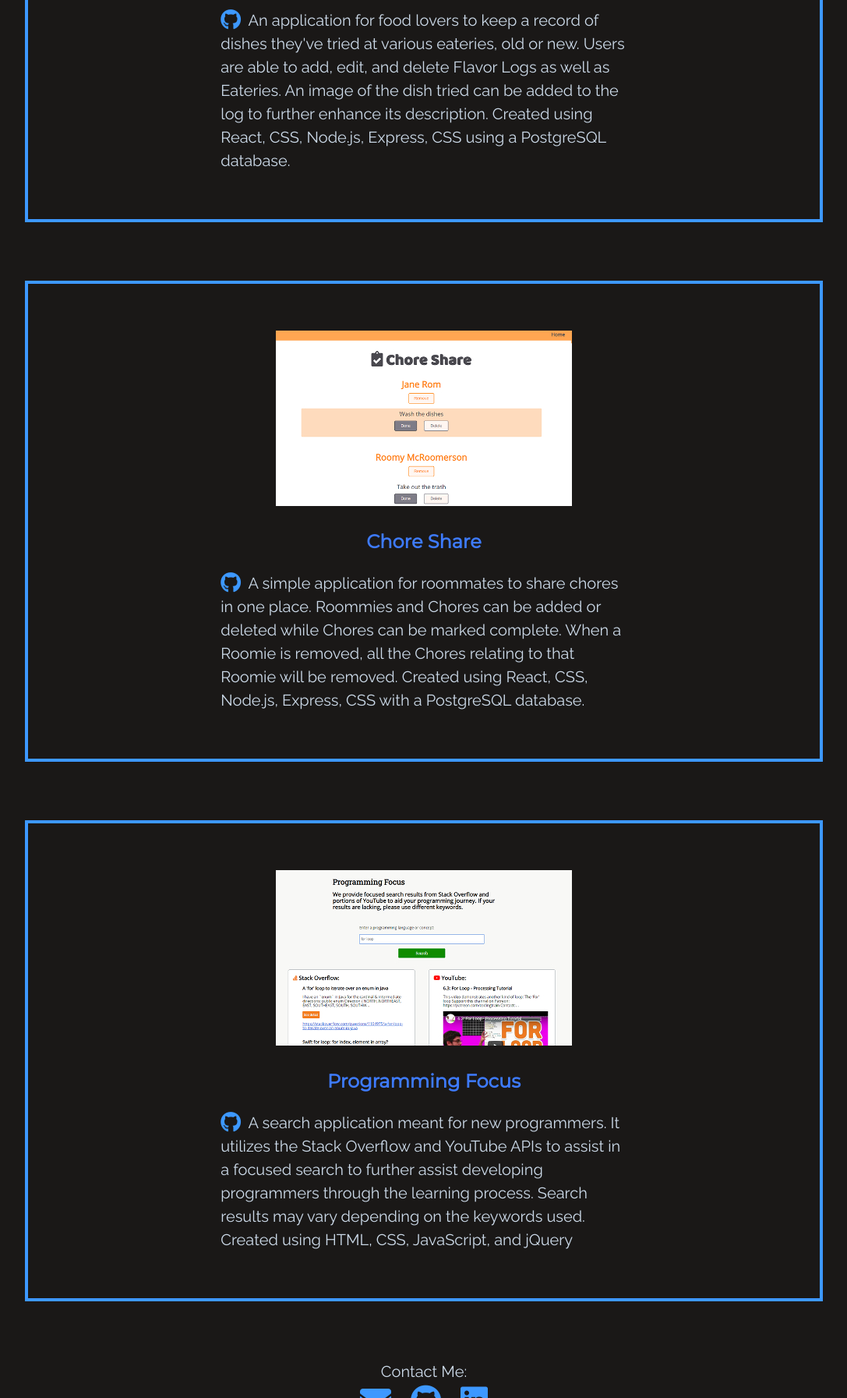
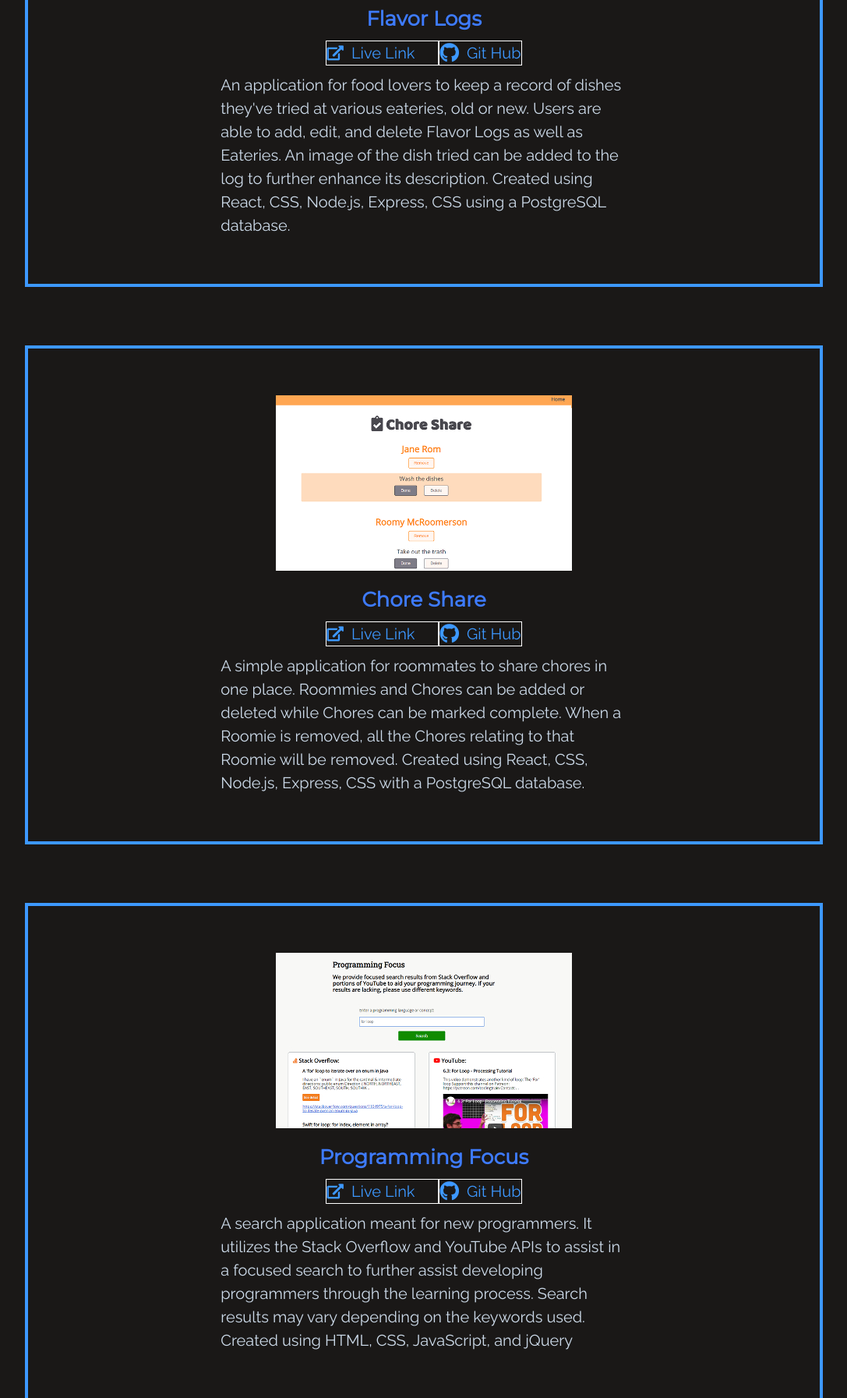
Before and after one commit to Jadedtofu/portfolio, a plain HTML site: page index.html in a window 1280 px wide. Shown: the part 1007-2800 px from the top of the page at 78% size, without its empty margins (96-1183 px from the left). Drawn offline with nearby package versions, Linux system fonts and the light colour scheme.

Commit message:
made live and gitHub links more obvious, fixed validation errors

```diff
--- a/index.html
+++ b/index.html
@@ -5,7 +5,7 @@
     <meta name="viewport" content="width=device-width, initial-scale=1.0">
     <meta http-equiv="X-UA-Compatible" content="ie=edge">
     <title>Portfolio-Lei Wang</title>
-    <link href="https://fonts.googleapis.com/css?family=Montserrat|Raleway" rel="stylesheet">
+    <link href="https://fonts.googleapis.com/css?family=Montserrat%7CRaleway" rel="stylesheet">
     <link href="https://use.fontawesome.com/releases/v5.0.7/css/all.css" rel="stylesheet">
     <link rel="stylesheet" type="text/css" href="normalize.css">
     <link rel="stylesheet" type="text/css" href="main.css">
@@ -25,7 +25,7 @@
         <div class="name-bio-info">
             <div id="name-contact" class="name-contact">
                 <header class="name-main" role="banner">
-                    <img class="profile-photo" src="https://media-exp1.licdn.com/dms/image/C5603AQHF4l9amJiHdQ/profile-displayphoto-shrink_200_200/0?e=1585180800&v=beta&t=PCnKcp50MbhL9hslz4jNdNMOk4xsdXX9l7lGBRYiiRY" alt="Lei profile photo"></img>
+                    <img class="profile-photo" src="https://media-exp1.licdn.com/dms/image/C5603AQHF4l9amJiHdQ/profile-displayphoto-shrink_200_200/0?e=1585180800&v=beta&t=PCnKcp50MbhL9hslz4jNdNMOk4xsdXX9l7lGBRYiiRY" alt="Lei profile photo">
                     <h2>Hi, my name is Lei</h2>
                 </header>
                     <p class="web-dev">I'm a Web Developer based in San Diego</p>
@@ -55,7 +55,7 @@
                     <header class="snippet" role="banner">
                         <h3 class="about-me-header">A bit about me:</h3>
                     </header>
-                    <p class="background">My background started with video game & art design. Then I learned how to be a paralegal, and now I'm coding! Currently, I work with HTML, CSS, and JavaScript to make ideas real as I continually work to improve my problem-solving skills. I'm also experienced with the React and Node.js frameworks as well as PostgreSQL. Outside of code, my love for video games, art, cooking, and Earl Grey tea remain strong.</p>
+                    <p class="background">My background started with video game & art design. Then I learned how to be a paralegal, and now I'm coding because I realized I enjoy creating and building things. Currently, I work with HTML, CSS, and JavaScript to make ideas real as I continually work to improve my problem-solving skills. I'm also experienced with the React and Node.js frameworks as well as PostgreSQL. As my developer skills keep growing, I hope to create more projects and/or collaborate with others. Outside of code, my love for video games, art, cooking, and Earl Grey tea remain strong.</p>
                 </section>
             </div>
         </div>
@@ -65,36 +65,48 @@
         </header>
 
         <div class="project-sections">
-        <section class="project-section project-1" aria-label="project-1">
+        <section class="project-section project-1" aria-label="project-1 flavor logs">
                 <a href="https://flavor-logs-app.now.sh/" target="_blank"><img class="project1-img" src="images/flavor-logs.jpg" alt="Flavor Logs Application landing Page"></a>
 
                 <div class="project-description">
                     <header class="project1-header" role="banner">
-                        <h3 class="project-name-header">Flavor Logs</h2>
+                        <h3 class="project-name-header">Flavor Logs</h3>
                     </header>
-                    <p class="project-detail"><a href="https://github.com/Jadedtofu/flavor-logs-app" target="_blank"><i class="fab fa-github fa-lg"></i></a> An application for food lovers to keep a record of dishes they've tried at various eateries, old or new. Users are able to add, edit, and delete Flavor Logs as well as Eateries. An image of the dish tried can be added to the log to further enhance its description. Created using React, CSS, Node.js, Express, CSS using a PostgreSQL database.</p>
+                    <div class="project-links">
+                        <p class="live-link"><a href="https://flavor-logs-app.now.sh/" target="_blank" aria-label="project-1 flavor logs"><i class="fas fa-external-link-alt"></i> Live Link</a></p>
+                        <p class="github-link"><a href="https://github.com/Jadedtofu/flavor-logs-app" target="_blank" aria-label="flavor logs GitHub"><i class="fab fa-github fa-lg"></i> Git Hub</a></p>
+                    </div>
+                    <p class="project-detail"> An application for food lovers to keep a record of dishes they've tried at various eateries, old or new. Users are able to add, edit, and delete Flavor Logs as well as Eateries. An image of the dish tried can be added to the log to further enhance its description. Created using React, CSS, Node.js, Express, CSS using a PostgreSQL database.</p>
                 </div>
         </section>
 
-        <section class="project-section project-2" aria-label="project-2">
+        <section class="project-section project-2" aria-label="project-2 chore share">
             <a href="https://chore-share-app.now.sh/" target="_blank"><img class="project2-img" src="images/chore-share.jpg" alt="Chore Share Application Landing Page"></a>
 
             <div class="project-description">
                 <header class="project2-header" role="banner">
                     <h3 class="project-name-header">Chore Share</h3>
                 </header>
-                <p class="project-detail"><a href="https://github.com/Jadedtofu/chore-share-app" target="_blank"><i class="fab fa-github fa-lg"></i></a> A simple application for roommates to share chores in one place. Roommies and Chores can be added or deleted while Chores can be marked complete. When a Roomie is removed, all the Chores relating to that Roomie will be removed. Created using React, CSS, Node.js, Express, CSS with a PostgreSQL database.</p>
+                <div class="project-links">
+                    <p class="live-link"><a href="https://chore-share-app.now.sh/" target="_blank" aria-label="project-2 chore share"><i class="fas fa-external-link-alt"></i> Live Link</a></p>
+                    <p class="github-link"><a href="https://github.com/Jadedtofu/chore-share-app" target="_blank" aria-label="chore share GitHub"><i class="fab fa-github fa-lg"></i> Git Hub </a></p>
+                </div>
+                <p class="project-detail"> A simple application for roommates to share chores in one place. Roommies and Chores can be added or deleted while Chores can be marked complete. When a Roomie is removed, all the Chores relating to that Roomie will be removed. Created using React, CSS, Node.js, Express, CSS with a PostgreSQL database.</p>
             </div>
         </section>
 
-        <section class="project-section project-3" aria-label="project-3">
+        <section class="project-section project-3" aria-label="project-3 programming focus">
             <a href="https://thinkful-nights-weekends-codename-camel.github.io/programmingFocus/" target="_blank"><img class="project3-img" src="images/programming-focus.jpg" alt="Programming Focus Search Application Landing Page"></a>
 
             <div class="project-description">
                 <header class="project3-header" role="banner">
                     <h3 class="project-name-header">Programming Focus</h3>
                 </header>
-                <p class="project-detail" target="_blank"><a href="https://github.com/thinkful-nights-weekends-codename-camel/programmingFocus"><i class="fab fa-github fa-lg"></i></a> A search application meant for new programmers. It utilizes the Stack Overflow and YouTube APIs to assist in a focused search to further assist developing programmers through the learning process. Search results may vary depending on the keywords used. Created using HTML, CSS, JavaScript, and jQuery</p>
+                <div class="project-links">
+                    <p class="live-link"><a href="https://thinkful-nights-weekends-codename-camel.github.io/programmingFocus/" target="_blank" aria-label="project-3 programming focus"><i class="fas fa-external-link-alt"></i> Live Link</a></p>
+                    <p class="github-link"><a href="https://github.com/thinkful-nights-weekends-codename-camel/programmingFocus" target="_blank" aria-label="programming focus GitHub"><i class="fab fa-github fa-lg"></i> Git Hub </a></p>
+                </div>
+                <p class="project-detail"> A search application meant for new programmers. It utilizes the Stack Overflow and YouTube APIs to assist in a focused search to further assist developing programmers through the learning process. Search results may vary depending on the keywords used. Created using HTML, CSS, JavaScript, and jQuery</p>
             </div>
         </section>
         </div>
@@ -102,14 +114,14 @@
         <section class="contact-me-section" aria-label="contact-me">
             <p id="contacts">Contact Me:</p>
             <div class="contact-icons">
-                <a href="mailto:xwang@sandiego.edu"><i class="fas fa-envelope fa-2x"></i></a>
-                <a href="https://github.com/Jadedtofu" target="_blank"><i class="fab fa-github fa-2x"></i></a>
-                <a href="https://www.linkedin.com/in/lei-wang-144b565/" target="_blank"><i class="fab fa-linkedin fa-2x"></i></a>
+                <a href="mailto:xwang@sandiego.edu" aria-label="e-mail"><i class="fas fa-envelope fa-2x"></i></a>
+                <a href="https://github.com/Jadedtofu" target="_blank" aria-label="My GitHub"><i class="fab fa-github fa-2x"></i></a>
+                <a href="https://www.linkedin.com/in/lei-wang-144b565/" target="_blank" aria-label="My LinkedIn"><i class="fab fa-linkedin fa-2x"></i></a>
             </div>
         </section>
       </main>
 
-      <footer role="contentinfo">&copy Lei Wang 2020</footer>
+      <footer role="contentinfo">&copy; Lei Wang 2020</footer>
 
       <script src="http://ajax.googleapis.com/ajax/libs/jquery/1.11.0/jquery.min.js"></script>
       <script src="main.js"></script>
--- a/main.css
+++ b/main.css
@@ -105,6 +105,7 @@ nav.top li::after {
 
 .profile-photo {
     border-radius: 50%;
+    padding-top: 20px;
     width: 45%;
 }
 
@@ -149,6 +150,7 @@ nav.top li::after {
 .frameworks {
     padding-left: 10px;
     padding-right: 10px;
+    padding-top: 6px;
 }
 
 .lang-icons,
@@ -181,7 +183,8 @@ nav.top li::after {
 }
 
 .project-name-header {
-    padding: 10px 0px 10px 0px;
+    font-size: 1.3em;
+    padding: 0px 0px 8px 0px;
 }
 
 .project-description {
@@ -189,20 +192,36 @@ nav.top li::after {
     padding: 0px 20px 20px;
 }
 
-.project1-header,
-.project2-header,
-.project3-header {
+.fa-external-link-alt::before,
+.fa-github::before {
+    font-size: 0.95em;
+}
+
+.fa-external-link-alt,
+.fa-github {
+    padding-right: 5px;
+}
+
+.project-links {
+    display: flex;
+    justify-content: center;
     padding-bottom: 10px;
+}
+
+.live-link {
+    padding-right: 30px;
+}
+
+.live-link,
+.github-link {
+    border: 1px solid white;
+    text-align: bottom;
 }
 
 .project1-img,
 .project2-img,
 .project3-img {
     padding: 10px;
-}
-
-.fa-github {
-    padding-right: 5px;
 }
 
 .project-detail {
```
